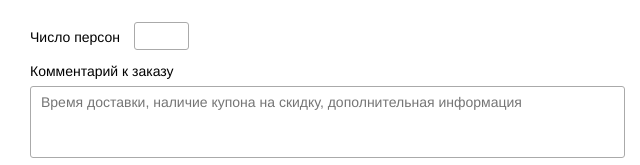
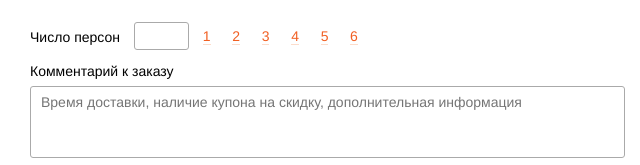
Before and after one commit to mchweb/nyam-nyam-website, a website with bundled scripts: page cart.html in a window 1280 px wide. Shown: the part 635-800 px from the top of the page, 0-640 px from the left. Built offline with nearby package versions, Linux system fonts and the light colour scheme.

Commit message:
person count auto labels

```diff
--- a/assets/js/main.js
+++ b/assets/js/main.js
@@ -408,8 +408,11 @@ $(document).ready(function() {
 	$('input[type=radio][name=f-deliv]').on('change', function() {
     	setDeliv($(this).val());
 	});
-	$(".form-group__switcher").click(function(){
+	$(".js-payment-change .form-group__switcher").click(function(){
 		$("#f-cash").val($(this).children('span').first().html());
+	});
+	$(".js-person-count .form-group__switcher").click(function(){
+		$("#f-person").val($(this).children('span').first().html());
 	});
 
 	$('input[type=radio][name=f-pay]').on('change', function() {
--- a/cart.html
+++ b/cart.html
@@ -273,7 +273,15 @@
 						<div class="form-section">
 							<div class="form-group">
 								<label for="f-person" class="form-group__label form-group__label_withExtra">Число персон</label>
-								<input type="number" name="f-person" id="f-person" class="form-group__input form-group__input_sm">
+								<div class="form-group-extra form-group-extra_isActive js-person-count">
+									<input type="number" name="f-person" id="f-person" class="form-group__input form-group__input_sm">
+									<button type="button" class="form-group__switcher"><span>1</span>&nbsp;</button>
+									<button type="button" class="form-group__switcher">&nbsp;<span>2</span>&nbsp;</button>
+									<button type="button" class="form-group__switcher">&nbsp;<span>3</span>&nbsp;</button>
+									<button type="button" class="form-group__switcher">&nbsp;<span>4</span>&nbsp;</button>
+									<button type="button" class="form-group__switcher">&nbsp;<span>5</span>&nbsp;</button>
+									<button type="button" class="form-group__switcher">&nbsp;<span>6</span></button>
+								</div>
 							</div>
 							<div class="form-group form-group_indented">
 								<label for="f-comment" class="form-group__label">Комментарий к заказу</label>
```
